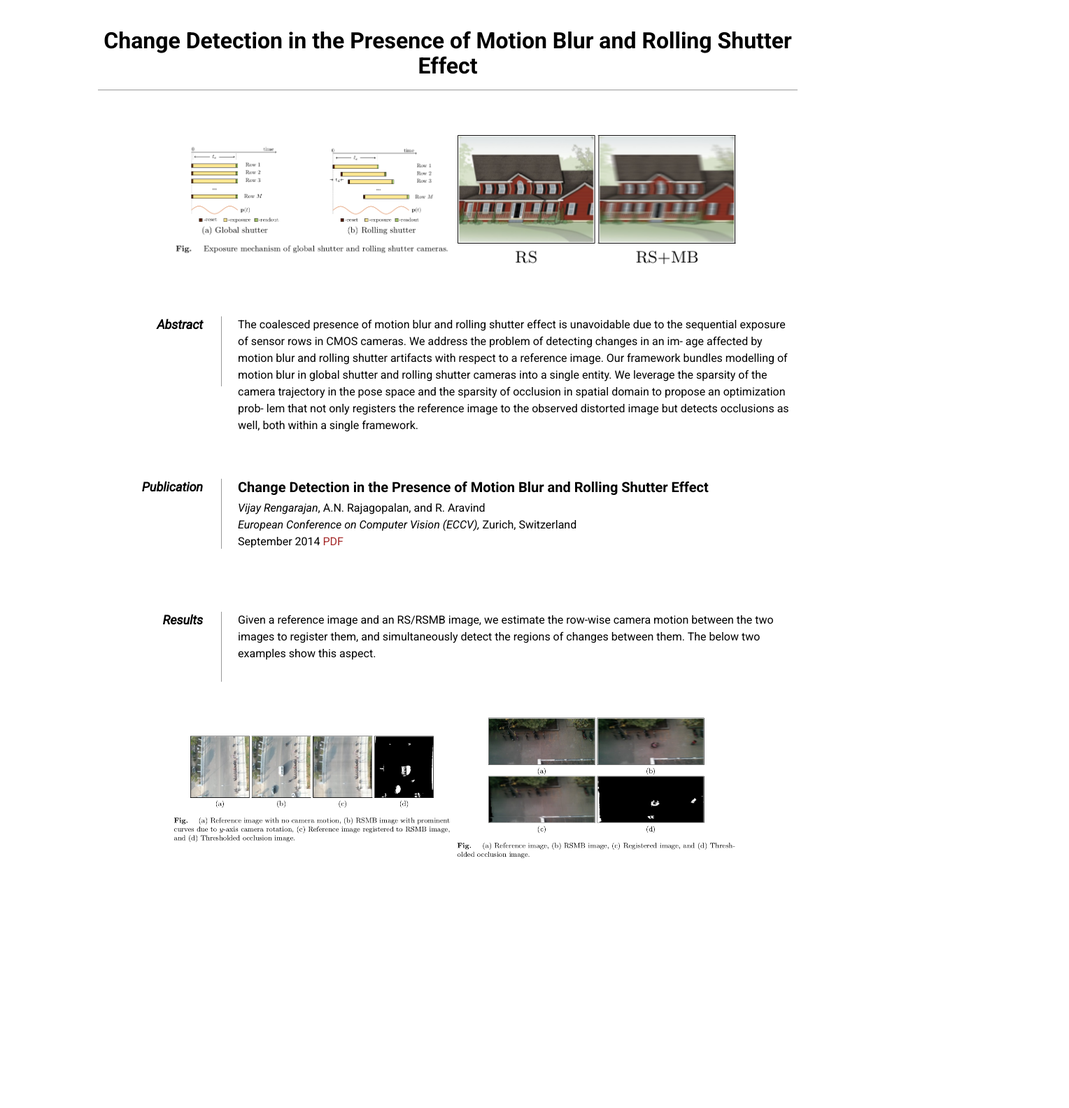
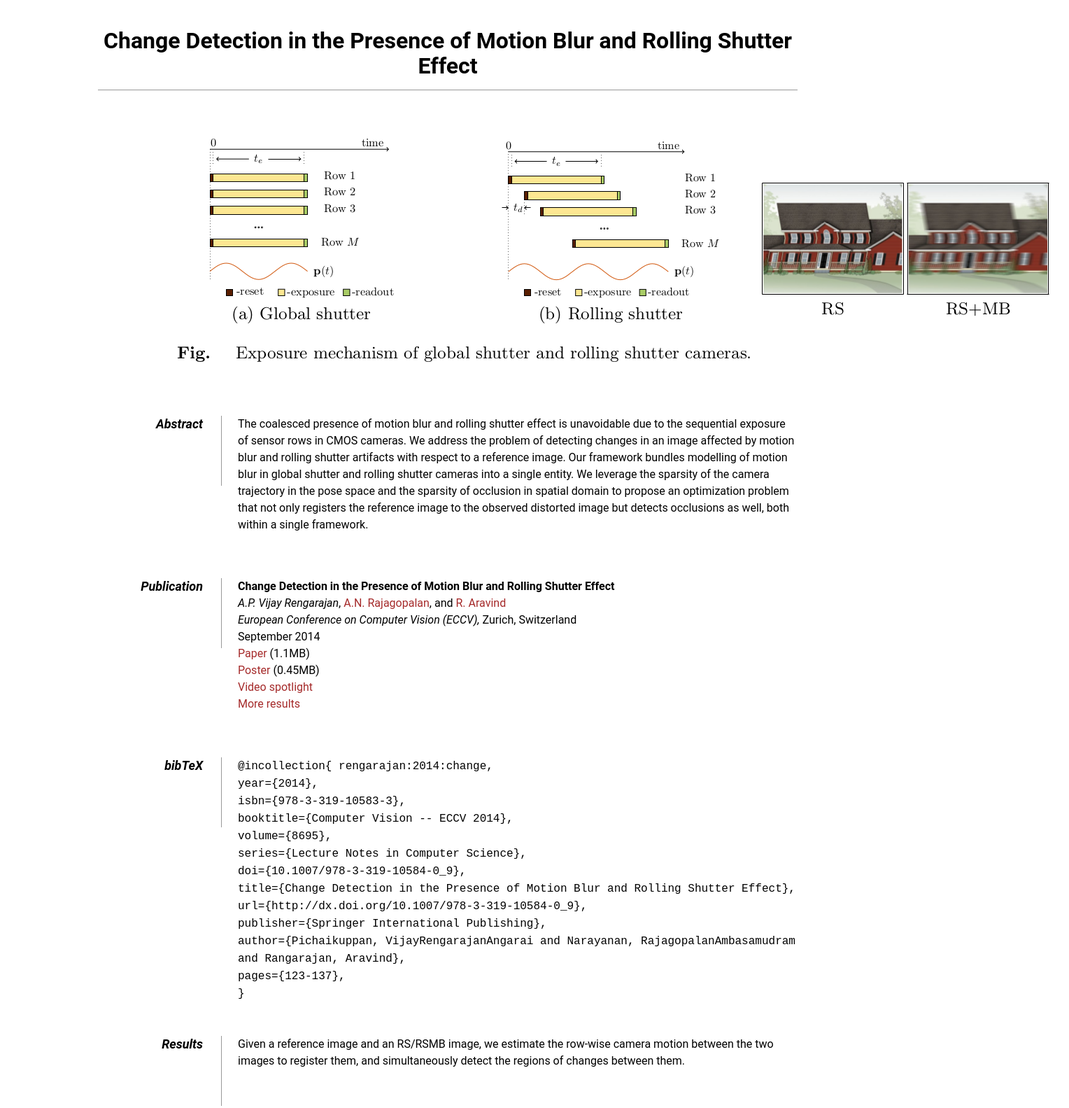
Before and after one commit to apvijay/change_rsmb, a plain HTML site: page index.html in a window 1280 px wide. Shown: the top 1583 px of the page at 70% size, 1528 px wide, since content can reach past the window. Before the commit the page ends 1302 px from the top, so only its background shows below. Drawn offline with Linux system fonts and the light colour scheme; files that its build step writes are made by us from their sources.

Commit message:
modified index.html

```diff
--- a/index.html
+++ b/index.html
@@ -2,18 +2,19 @@
 <html xmlns="http://www.w3.org/1999/xhtml" xml:lang="en" lang="en">
 <head>
 <meta http-equiv="Content-Type" content="text/html; charset=UTF-8">
-  <link rel="stylesheet" href="css/style.css">
-  <link href='http://fonts.googleapis.com/css?family=Roboto:400,400italic,700' rel='stylesheet' type='text/css'>
-  <title>A.P. Vijay Rengarajan | RSMB Change Detection</title>
+  <link rel="stylesheet" href="../css/style.css">
+  <link rel="stylesheet" href="../urapvr/css/style.css">
+  <link href='http://fonts.googleapis.com/css?family=Open+Sans:400,400italic,700' rel='stylesheet' type='text/css'>
+  <title>A.P. Vijay Rengarajan | Change Detection in the Presence of Motion Blur and Rolling Shutter Effect</title>
 </head>
 
 <body>
   <div id="page">
       <h1><center>Change Detection in the Presence of Motion Blur and Rolling Shutter Effect</center></h1>
-<table border="0" cellpadding="0" cellspacing="6">
+<table class="table_of_img">
 <tr>
-<td><img id="img-table" src="img/rsmb_diagram.png"></td>
-<td><img id="img-table" src="img/rsmb_illus_p2.png"></td>
+<td><img id="img_in_table" src="img/rsmb_diagram.png"></td>
+<td><img id="img_in_table" src="img/rsmb_illus_p2.png"></td>
 </tr>
 </table>
 <br><br><br>
@@ -21,42 +22,81 @@
   <sec-title>Abstract</sec-title>
     <sec-contents>
       <p>
-The coalesced presence of motion blur and rolling shutter
-effect is unavoidable due to the sequential exposure of sensor rows in
-CMOS cameras. We address the problem of detecting changes in an im-
-age affected by motion blur and rolling shutter artifacts with respect
-to a reference image. Our framework bundles modelling of motion blur
-in global shutter and rolling shutter cameras into a single entity. We
-leverage the sparsity of the camera trajectory in the pose space and the
-sparsity of occlusion in spatial domain to propose an optimization prob-
-lem that not only registers the reference image to the observed distorted
-image but detects occlusions as well, both within a single framework.
+The coalesced presence of motion blur and rolling shutter effect is
+unavoidable due to the sequential exposure of sensor rows in CMOS
+cameras. We address the problem of detecting changes in an image
+affected by motion blur and rolling shutter artifacts with respect to
+a reference image. Our framework bundles modelling of motion blur in
+global shutter and rolling shutter cameras into a single entity. We
+leverage the sparsity of the camera trajectory in the pose space and
+the sparsity of occlusion in spatial domain to propose an optimization
+problem that not only registers the reference image to the observed
+distorted image but detects occlusions as well, both within a single
+framework.
       </p><br><br>
     </sec-contents>
 
     <sec-contents></sec-contents>
-    <sec-contents></sec-contents>
+
 
   <sec-title>Publication</sec-title>
         <sec-contents>
-          <h2>Change Detection in the Presence of Motion Blur and Rolling Shutter Effect</h2>
-          <p><i>Vijay Rengarajan</i>, A.N. Rajagopalan, and R. Aravind<br><i>European Conference on Computer Vision (ECCV),</i> Zurich, Switzerland <br>September 2014 <a href="../pdf/2014_eccv.pdf">PDF</a>
-          </p><br><br><br>
+          <p><b>Change Detection in the Presence of Motion Blur and Rolling Shutter Effect</b><br>
+          <i>A.P. Vijay Rengarajan</i>, <a class="name" href="http://www.ee.iitm.ac.in/~raju">A.N. Rajagopalan</a>, and <a class="name" href="http://www.ee.iitm.ac.in/user/aravind/">R. Aravind</a><br><i>European Conference on Computer Vision (ECCV),</i> Zurich, Switzerland <br>September 2014<br>
+          <a href="../pdf/2014_eccv.pdf">Paper</a> (1.1MB)<br>
+          <a href="../pdf/2014_eccv_poster.pdf">Poster</a> (0.45MB)<br>
+          <a href="https://www.youtube.com/watch?v=KRXaETyANpg">Video spotlight</a><br>
+          <a href="http://www.ee.iitm.ac.in/ipcvlab/research/changersmb">More results</a>
+          </p><br><br>
         </sec-contents>
+
 
 <sec-contents></sec-contents>
 
+<sec-title>bibTeX</sec-title>
+<sec-contents>
+<code>
+@incollection{ rengarajan:2014:change,<br>
+year={2014},<br>
+isbn={978-3-319-10583-3},<br>
+booktitle={Computer Vision -- ECCV 2014},<br>
+volume={8695},<br>
+series={Lecture Notes in Computer Science},<br>
+doi={10.1007/978-3-319-10584-0_9},<br>
+title={Change Detection in the Presence of Motion Blur and Rolling Shutter Effect},<br>
+url={http://dx.doi.org/10.1007/978-3-319-10584-0_9},<br>
+publisher={Springer International Publishing},<br>
+author={Pichaikuppan, VijayRengarajanAngarai and Narayanan, RajagopalanAmbasamudram and Rangarajan, Aravind},<br>
+pages={123-137},<br>
+}
+</code><br><br><br>
+</sec-contents>
+
+<sec-contents></sec-contents>
+<sec-contents></sec-contents>
+
 <sec-title>Results</sec-title>
-<sec-contents><p>Given a reference image and an RS/RSMB image, we estimate the row-wise camera motion between the two images to register them, and simultaneously detect the regions of changes between them. The below two examples show this aspect.</p></sec-contents>
+<sec-contents><p>Given a reference image and an RS/RSMB image, we estimate the row-wise camera motion between the two images to register them, and simultaneously detect the regions of changes between them. </p>
 
-<table border="0" cellpadding="0" cellspacing="6">
+<table class="table_of_img_result">
 <tr>
-<td><img id="img-table" src="img/rsmb_eg1.png"></td>
-<td><img id="img-table" src="img/rsmb_eg2.png"></td>
+<td><img id="img_in_table_result" src="img/rsmb_eg1.png"></td>
 </tr>
-</table>
+<tr>
+<td><img id="img_in_table_result" src="img/rsmb_eg2.png"></td>
+</tr>
+</table><br><br><br>
+</sec-contents>
 <br><br><br>
 
+<sec-contents></sec-contents>
+<sec-contents></sec-contents>
+  <sec-title>Related publication</sec-title>
+        <sec-contents>
+          <b>Illumination Robust Change Detection with CMOS Imaging Sensors</b>
+          <p><i>Vijay Rengarajan</i>, Sheetal B. Gupta, <a class="name" href="http://www.ee.iitm.ac.in/~raju">A.N. Rajagopalan</a>, and <a class="name" href="http://www.cacs.louisiana.edu/~guna/">Guna Seetharaman</a><br><i>SPIE Defense + Security Symposium,</i> International Society for Optics and Photonics, Baltimore, Maryland, USA <br>April 2015 <a href="../pdf/2015_spie.pdf">[PDF]</a> <a href="../change_rsmb_illum">[Project page]</a>
+          </p><br><br><br>
+        </sec-contents>
 
   </div>
 </body>
```
